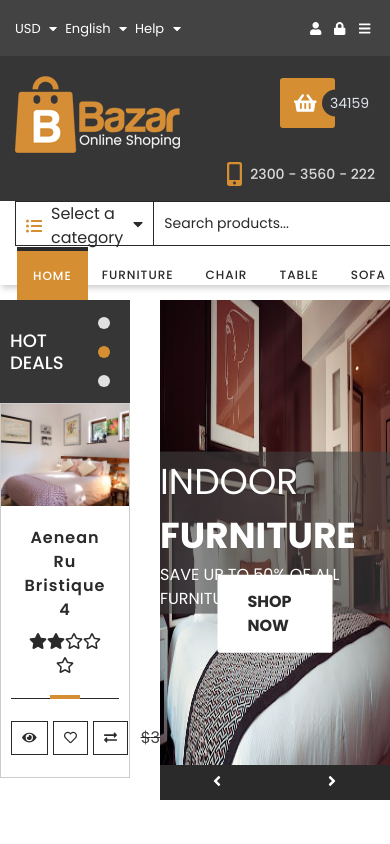
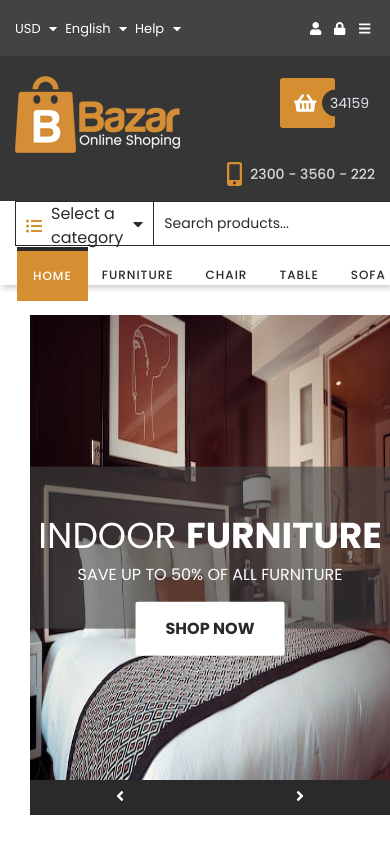
Before and after one commit to matwjablonski/wdp-2402-01, a React (Create React App) app: page / in a window 390 px wide. Shown: the top 844 px of the page. Built offline with nearby package versions, Linux system fonts and the light colour scheme.

Commit message:
[24] Add RWD and swipeable to promoted

```diff
--- a/src/components/features/HotDeals/HotDeals.module.scss
+++ b/src/components/features/HotDeals/HotDeals.module.scss
@@ -144,4 +144,14 @@
     background-color: $border-bar-color;
     cursor: default;
   }
+
+  @media (max-width: 1199px) {
+    .content {
+      padding: 30px;
+    }
+
+    .actions {
+      padding: 25px;
+    }
+  }
 }
--- a/src/components/features/Promoted/Promoted.js
+++ b/src/components/features/Promoted/Promoted.js
@@ -4,6 +4,7 @@ import { useSelector } from 'react-redux';
 import { allPromoted } from '../../../redux/promotedRedux';
 import HotDeals from '../HotDeals/HotDeals';
 import PromotedProduct from '../PromotedProduct/PromotedProduct';
+import Swipeable from '../../common/Swipeable/Swipeable';
 
 const Promoted = () => {
   const [deal, setDeal] = useState(0);
@@ -72,13 +73,28 @@ const Promoted = () => {
                 </ul>
               </div>
             </div>
-            {promotedProducts.map((item, index) => (
-              <div key={item.id} style={{ display: index === deal ? 'block' : 'none' }}>
-                <HotDeals {...item} />
-              </div>
-            ))}
+            <Swipeable
+              leftAction={() => handleDealChange((deal + 1) % 3)}
+              rightAction={() => handleDealChange((deal + 2) % 3)}
+            >
+              {promotedProducts.map((item, index) => (
+                <div
+                  key={item.id}
+                  style={{ display: index === deal ? 'block' : 'none' }}
+                >
+                  <HotDeals {...item} />
+                </div>
+              ))}
+            </Swipeable>
           </div>
-          <div className={'col-8 ' + styles.promotedProduct}>
+          <div
+            className={
+              'col-8 ' +
+              (window.innerWidth > 1000 ? 'col-md-8' : 'col-12') +
+              ' ' +
+              styles.promotedProduct
+            }
+          >
             <PromotedProduct />
           </div>
         </div>
--- a/src/components/features/Promoted/Promoted.module.scss
+++ b/src/components/features/Promoted/Promoted.module.scss
@@ -62,3 +62,18 @@
       }
     }
   }
+
+  @media (max-width: 1000px) {
+    .hotDeal {
+      display: none;
+    }
+    .root {
+      margin-top: 30px;
+    }
+  }
+
+  @media (max-width: 1199px) {
+    .root {
+      margin-top: 30px;
+    }
+  }
--- a/src/components/features/PromotedProduct/PromotedProduct.js
+++ b/src/components/features/PromotedProduct/PromotedProduct.js
@@ -3,6 +3,7 @@ import styles from './PromotedProduct.module.scss';
 import Button from '../../common/Button/Button';
 import { FontAwesomeIcon } from '@fortawesome/react-fontawesome';
 import { faAngleLeft, faAngleRight } from '@fortawesome/free-solid-svg-icons';
+import Swipeable from '../../common/Swipeable/Swipeable';
 
 const PromotedProduct = () => {
   const [currentImageIndex, setCurrentImageIndex] = useState(0);
@@ -37,6 +38,7 @@ const PromotedProduct = () => {
   };
 
   return (
+    <Swipeable leftAction={scrollLeft} rightAction={scrollRight}>
       <div className={`${styles.root} ${isAnimating ? styles.fade : ''}`}>
         <div className={styles.ProInfo}>
           <img src={images[currentImageIndex]} alt={`bed_${currentImageIndex + 1}`} />
@@ -61,6 +63,7 @@ const PromotedProduct = () => {
           </Button>
         </div>
       </div>
+    </Swipeable>
   );
 };
 
```
Lines whose indentation alone changed are shown as unchanged.
